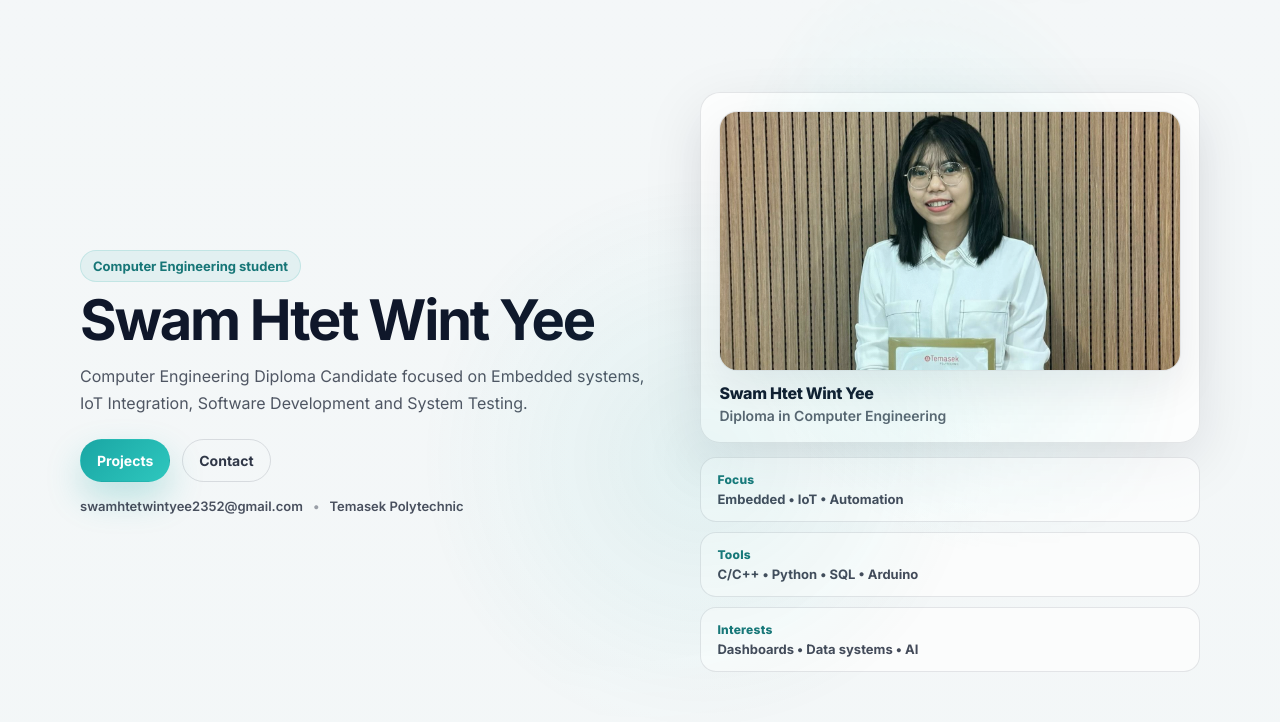
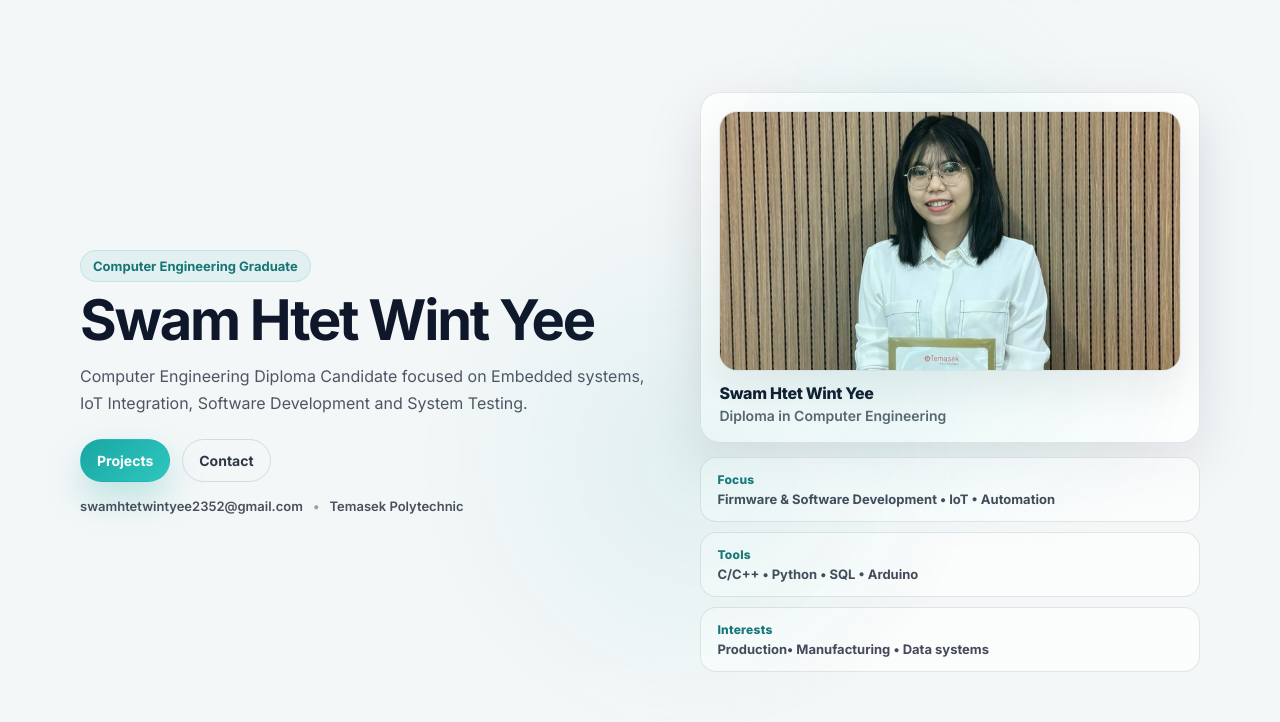
Before and after one commit to swammie/portfolio, a plain HTML site: page index.html in a window 1280 px wide. Shown: the part 78-800 px from the top of the page. Drawn offline with Linux system fonts and the light colour scheme.

Commit message:
Update index.html

```diff
--- a/index.html
+++ b/index.html
@@ -62,7 +62,7 @@
     <section class="hero section" id="home">
       <div class="container hero-grid">
         <div class="hero-copy">
-          <p class="kicker">Computer Engineering student</p>
+          <p class="kicker">Computer Engineering Graduate</p>
           <h1 class="headline">Swam Htet Wint Yee</h1>
           <p class="subhead">
             Computer Engineering Diploma Candidate focused on Embedded systems, IoT Integration, Software Development and System Testing.
@@ -94,7 +94,7 @@
           <div class="hero-facts">
             <div class="fact">
               <div class="fact-label">Focus</div>
-              <div class="fact-value">Embedded • IoT • Automation</div>
+              <div class="fact-value">Firmware & Software Development • IoT • Automation</div>
             </div>
             <div class="fact">
               <div class="fact-label">Tools</div>
@@ -102,7 +102,7 @@
             </div>
             <div class="fact">
               <div class="fact-label">Interests</div>
-              <div class="fact-value">Dashboards • Data systems • AI</div>
+              <div class="fact-value">Production• Manufacturing • Data systems</div>
             </div>
           </div>
         </div>
```
